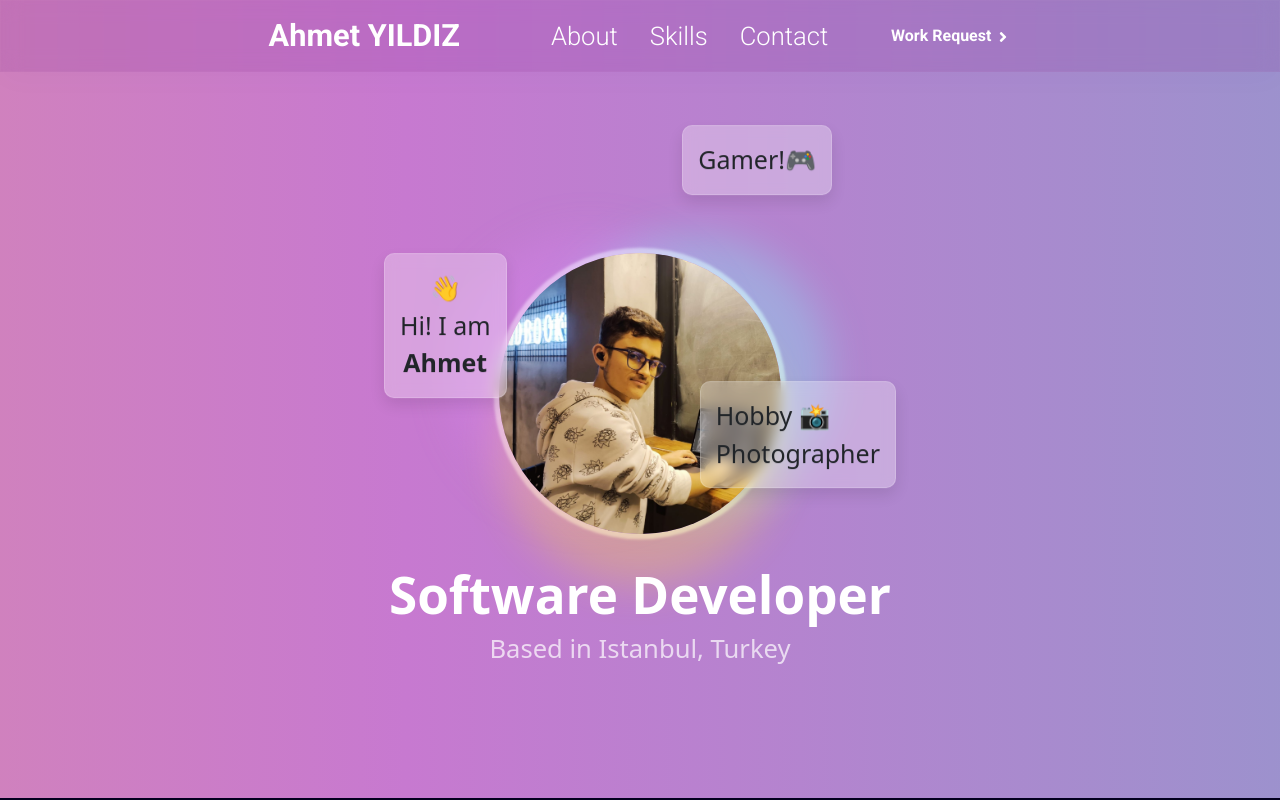
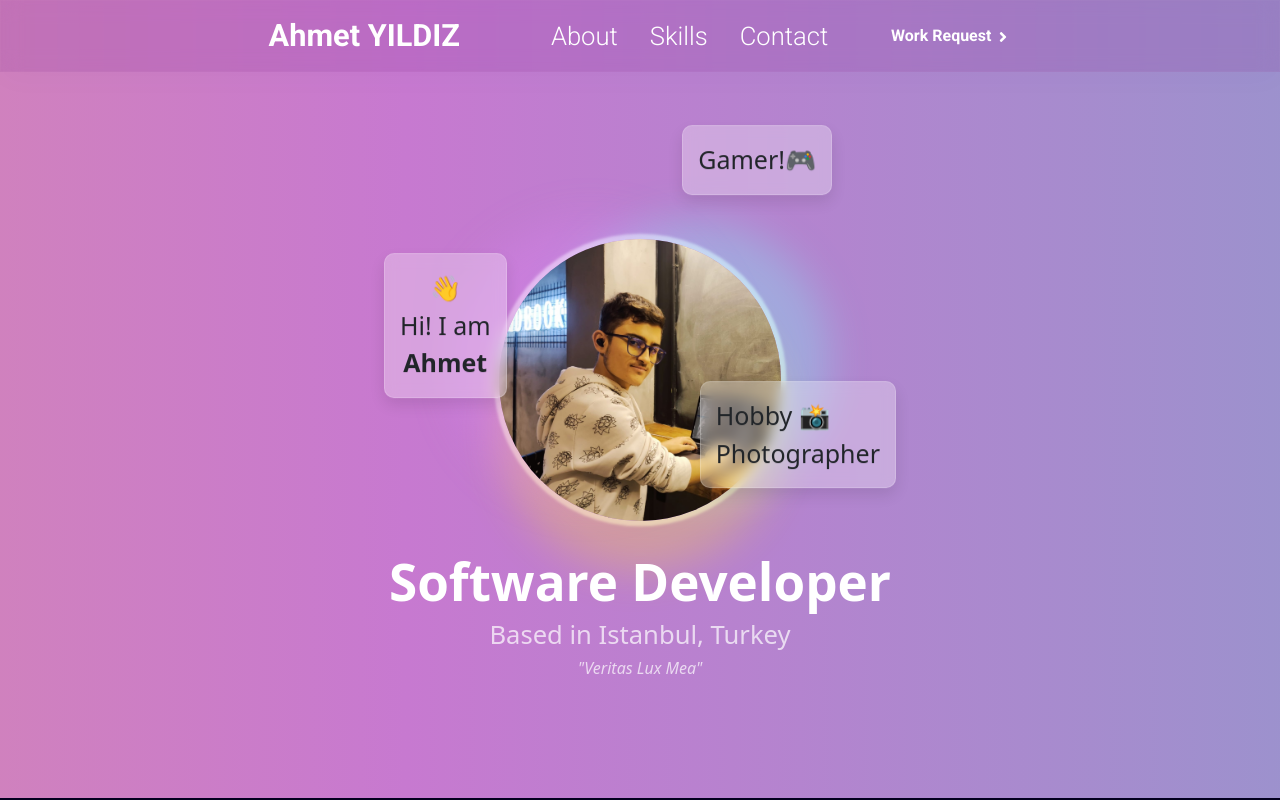
Before and after one commit to phosimurg/my-portfolio-website, a React (Create React App) app: page / in a window 1280 px wide. Shown: the top 800 px of the page. Built offline with nearby package versions, Linux system fonts and the light colour scheme.

Commit message:
tiny update

```diff
--- a/src/pages/home/App.js
+++ b/src/pages/home/App.js
@@ -36,6 +36,7 @@ function App() {
                     <div className={"head-title-container"}>
                         <h1 className={"head-title"}>Software Developer</h1>
                         <h4 className={"head-subtitle"}>Based in Istanbul, Turkey</h4>
+                        <h6 className={"head-subtitle"} style={{fontSize: '16px',fontStyle:'italic'}}>"Veritas Lux Mea"</h6>
                     </div>
                 </div>
 
```
